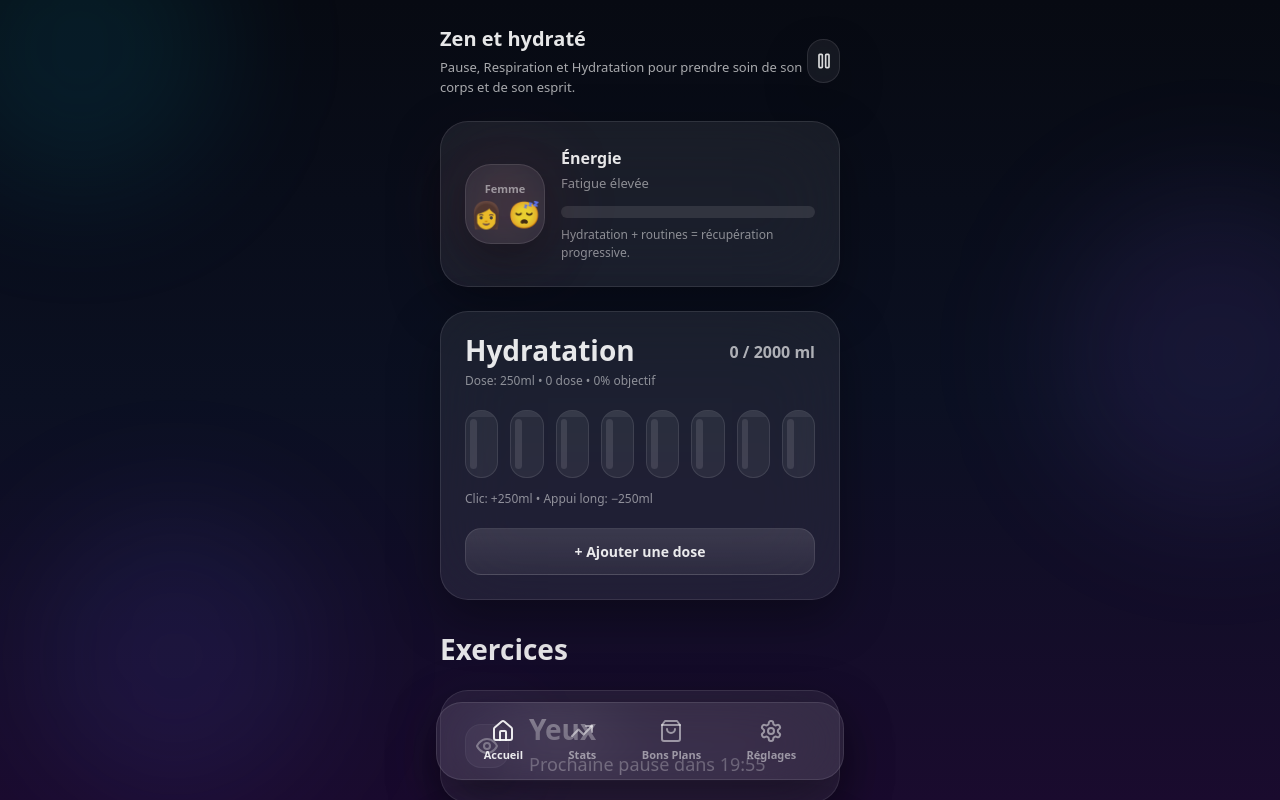
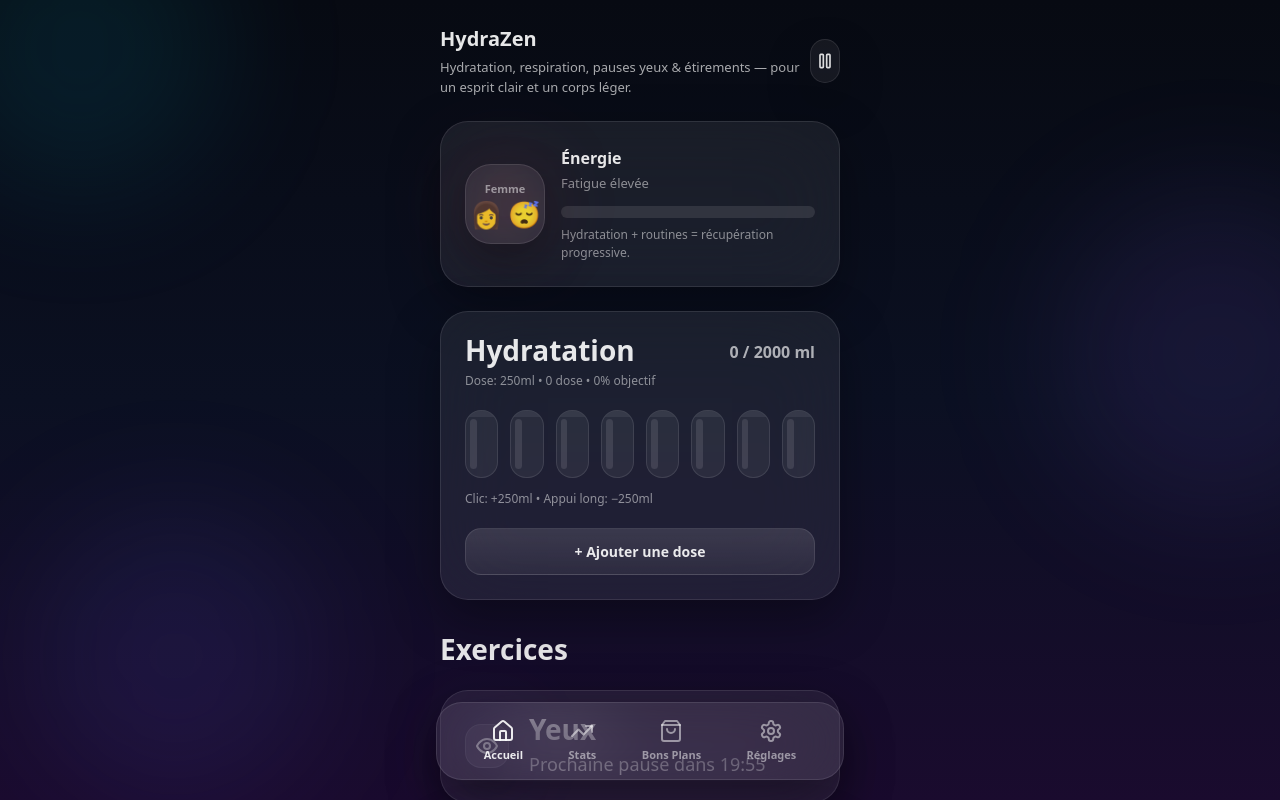
Before and after one commit to benoit80000/zenhydratation, a React (Vite) app: page / in a window 1280 px wide. Shown: the top 800 px of the page. Built offline with nearby package versions, Linux system fonts and the light colour scheme.

Commit message:
Update ZenhydratationApp.jsx

```diff
--- a/src/ZenhydratationApp.jsx
+++ b/src/ZenhydratationApp.jsx
@@ -26,23 +26,6 @@ import {
 } from "recharts";
 
 import DealsPage from "./DealsPage";
-
-/**
- * ==========================================================
- * ZenhydratationApp.jsx (Vercel-safe)
- * - 3 thèmes : neo (Neo Glass), classic, wellness
- * - Réglages via onglet Réglages (bottom nav)
- * - Offline: localStorage (historique 30j)
- * - Hydratation: ml (source de vérité), verres avec remplissage progressif
- * - Appui long sur un verre = annuler (retirer une dose)
- * - Bulles optionnelles
- * - Avatar femme/homme + enfant (fille/garçon) + énergie
- *
- * FIX:
- * - Survol tuiles: transition-transform (évite clignotement en hover)
- * - workTime: incrément “batch” (10s) pour réduire re-render GPU (optionnel mais activé)
- * ==========================================================
- */
 
 /* =========================
  * Config Bons Plans (JSON distant)
@@ -818,9 +801,9 @@ export default function ZenhydratationApp() {
       <div className="p-6">
         <div className="flex items-center justify-between mb-4">
           <div>
-            <div className={cn("text-[20px] font-bold", theme.textPrimary)}>Zen et hydraté</div>
+            <div className={cn("text-[20px] font-bold", theme.textPrimary)}>HydraZen</div>
             <div className={cn("text-[13px] mt-1", theme.textSecondary)}>
-              Pause, Respiration et Hydratation pour prendre soin de son corps et de son esprit.
+              Hydratation, respiration, pauses yeux & étirements — pour un esprit clair et un corps léger.
             </div>
           </div>
 
```
